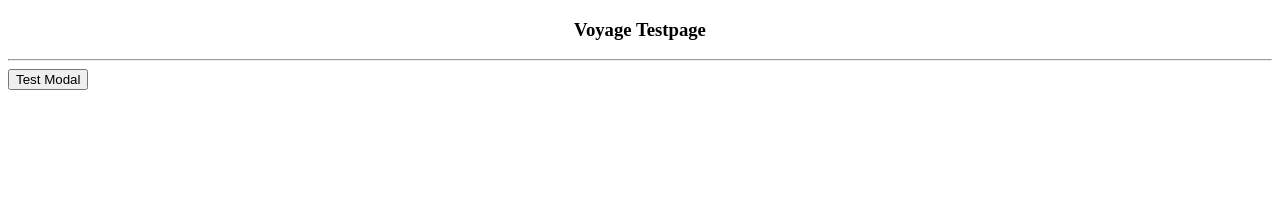
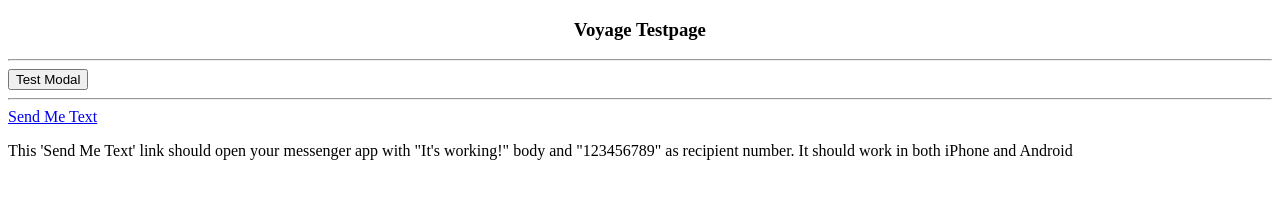
Before and after one commit to nurulhudaapon/Voyage-Test-Page, a plain HTML site: page index.html in a window 1280 px wide. Drawn offline with Linux system fonts and the light colour scheme.

Commit message:
added test for opening msgnr app

```diff
--- a/index.html
+++ b/index.html
@@ -16,6 +16,12 @@
 
   <hr>
   <a href="modal-testing.html"><button>Test Modal</button></a>
-</body>
+  <hr>
+  <a href="sms:123456789?&body=It's working!">Send Me Text</a>
+  <br>
+  <p>
+
+    This 'Send Me Text' link should open your messenger app with "It's working!" body and "123456789" as recipient number. It should work in both iPhone and Android</body>
+  </p>
 
 </html>
```
